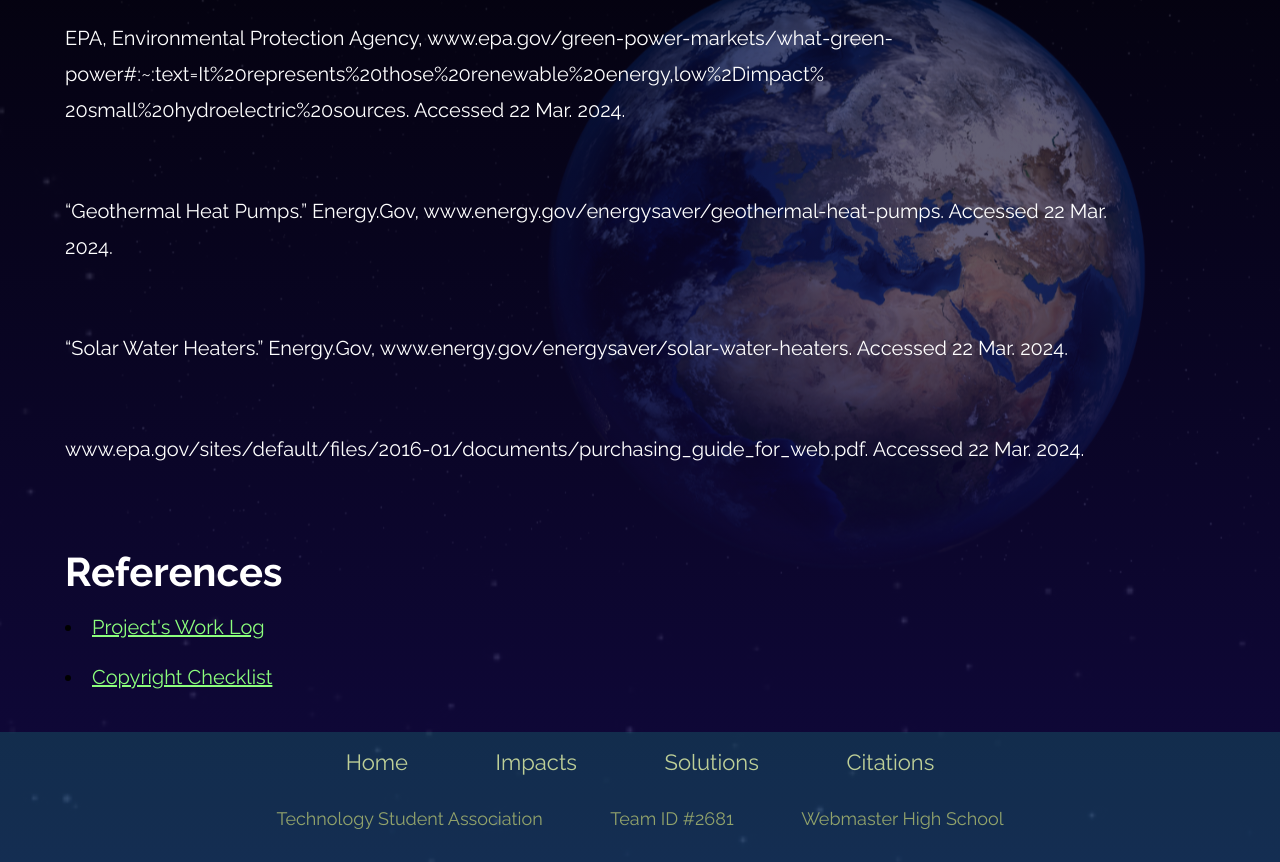
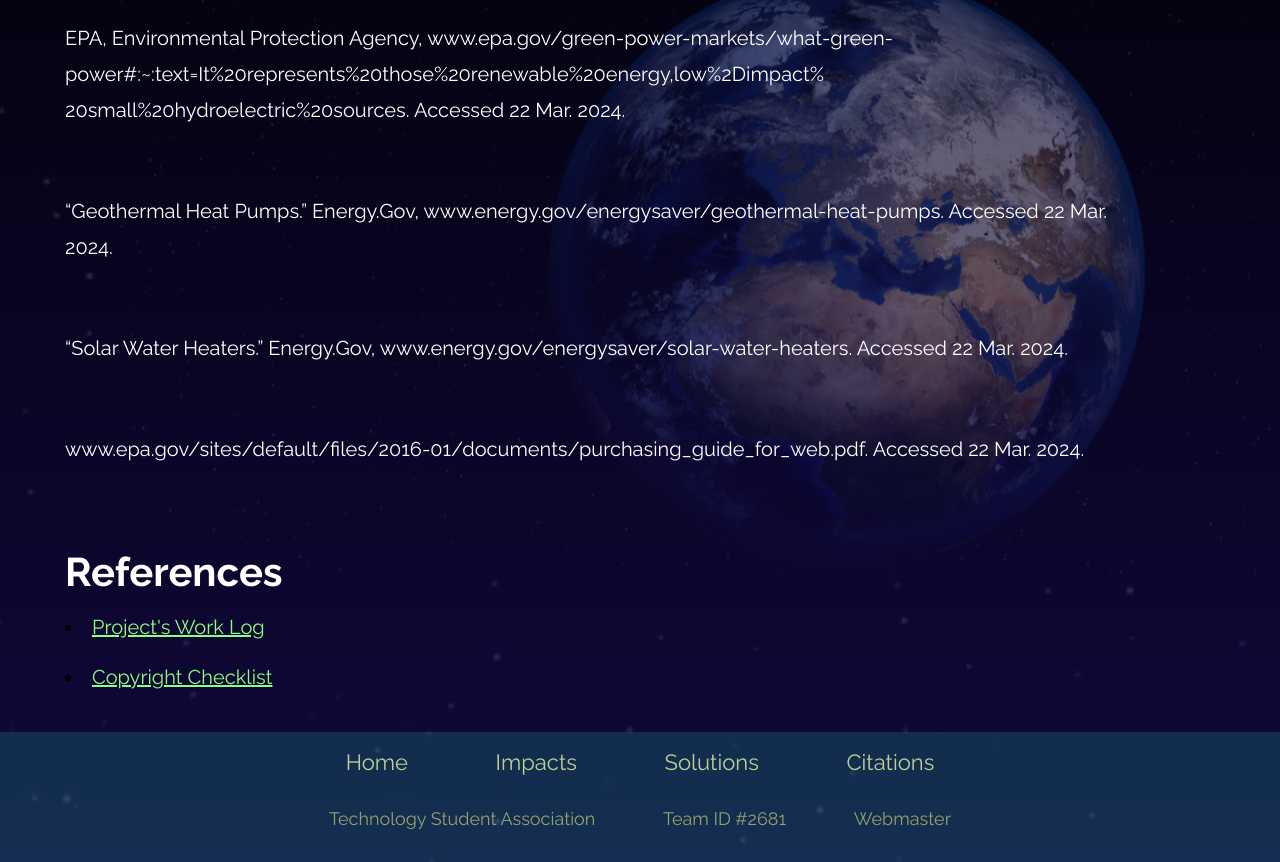
Before and after one commit to thucchi-cs/TSA, a plain HTML site: page citations.html in a window 1280 px wide. Shown: the part 327-1189 px from the top of the page. Drawn offline with Linux system fonts and the light colour scheme.

Commit message:
Update citations.html

```diff
--- a/citations.html
+++ b/citations.html
@@ -75,7 +75,7 @@
                     Team ID #2681
                 </p>
                 <p>
-                    Webmaster High School
+                    Webmaster
                 </p>
             </section>
         </footer>
```
